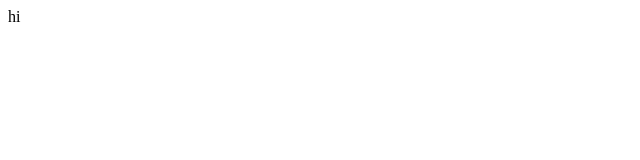
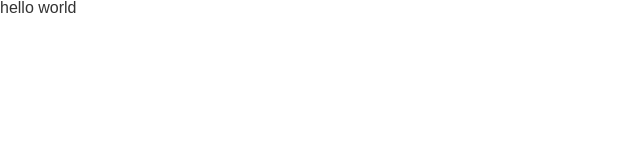
Before and after one commit to codestates-seb/seb43_main_004, a React (Create React App) app in the folder client/: page / in a window 1280 px wide. Shown: the top 160 px of the page, without its empty margins (0-640 px from the left). Built offline with nearby package versions, Linux system fonts and the light colour scheme.

Commit message:
[Feat] 전역 스타일 및 테마 설정 적용

```diff
--- a/client/package.json
+++ b/client/package.json
@@ -21,6 +21,7 @@
     "react-router-dom": "^6.11.1",
     "react-scripts": "5.0.1",
     "styled-components": "^6.0.0-rc.1",
+    "styled-reset": "^4.4.6",
     "web-vitals": "^2.1.4"
   },
   "scripts": {
--- a/client/src/App.tsx
+++ b/client/src/App.tsx
@@ -1,8 +1,20 @@
 import React from 'react'
 import './App.css'
+import GlobalStyle from './styles/GlobalStyle'
+import { ThemeProvider } from 'styled-components'
+import Theme from './styles/Theme'
 
 function App() {
-  return <div className="App">hi</div>
+  return (
+    <>
+      <GlobalStyle />
+      <ThemeProvider theme={Theme}>
+        <div className="App">
+          <h1> hello world </h1>
+        </div>
+      </ThemeProvider>
+    </>
+  )
 }
 
 export default App
--- /dev/null
+++ b/client/src/styles/GlobalStyle.ts
@@ -0,0 +1,51 @@
+import { createGlobalStyle } from 'styled-components'
+import reset from 'styled-reset'
+
+const GlobalStyle = createGlobalStyle`
+    ${reset}
+    :root{
+        --color-primary: #F8CF84;
+        --color-secondary: #F2AE1C;
+        --color-point: #4C7031;
+        --color-point-hover: #7AB152;
+        --color-light-gray: #C8C8C8;
+        --color-dark-gray: #616161;
+        --color-danger: #C50000;
+        --color-black: #333333;
+        --color-white: #FFFFFF;
+    }
+
+    *{
+        box-sizing: border-box;
+    }
+
+    html{
+        font-size: 62.5%;
+    }
+
+    body{
+        color: var(--color-black);
+        font-family: 'Pretendard', sans-serif;
+        font-size: 1.6rem;
+    }
+
+    h1,h2,h3,h4,h5,h6{
+        font-family: 'Jalnan', sans-serif;
+    }
+
+    ol,ul,li{
+        list-style: none;
+    }
+
+    a{
+        text-decoration: none;
+        color: inherit;
+        cursor: pointer;
+    }
+
+    input, button{
+        outline: none;
+    }
+`
+
+export default GlobalStyle
--- /dev/null
+++ b/client/src/styles/Theme.ts
@@ -0,0 +1,29 @@
+const color = {
+  primary: '#F8CF84',
+  second: '#F2AE1C',
+  point: '4C7031',
+  pointHover: '#7AB152',
+  danger: '#C50000',
+  white: '#FFFFFF',
+  black: '#333333',
+  lightGray: '#C8C8C8',
+  darkGray: '#616161',
+}
+
+const fontSize = {
+  small: '1.4rem',
+  large: '1.8rem',
+  larger: '2.1rem',
+  smh: '2.4rem',
+  mdh: '3.6rem',
+  lgh: '4.8rem',
+  sml: '6rem',
+  lgl: '7.2rem',
+}
+
+const Theme = {
+  fontSize,
+  color,
+}
+
+export default Theme
```
Also changed, not shown: 1 other file (tests, documents, lock files or other folders).
